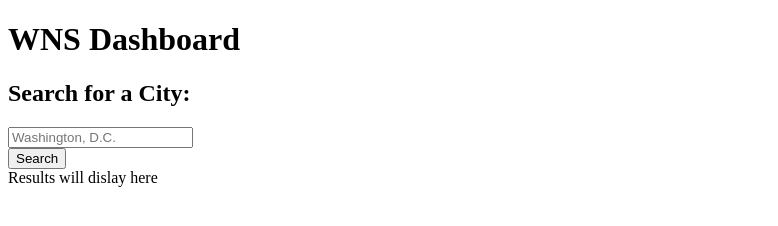
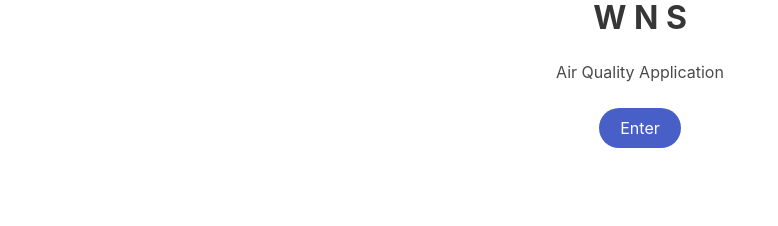
Before and after one commit to srahman9/group-six-front-end-project, a plain HTML site: page index.html in a window 1280 px wide. Shown: the whole page, without its empty margins (0-778 px from the left). Drawn offline with nearby package versions, Linux system fonts and the light colour scheme.

Commit message:
Update index.html

```diff
--- a/index.html
+++ b/index.html
@@ -1,30 +1,29 @@
 <!DOCTYPE html>
 <html lang="en">
+
 <head>
     <meta charset="UTF-8">
     <meta http-equiv="X-UA-Compatible" content="IE=edge">
     <meta name="viewport" content="width=device-width, initial-scale=1.0">
-    <link rel="stylesheet"
-    href="./assets/css/style.css" />
-    <title>WNS Dashboard</title>
+    <link rel="stylesheet" href="./assets/css/intro.css" />
+    <title>WNS intro</title>
+
+    <!-- Insert CSS framework  - Bulma -->
+    <link rel="stylesheet" href="https://cdn.jsdelivr.net/npm/bulma@0.9.3/css/bulma.min.css">
+    <link rel="stylesheet" href="https://cdnjs.cloudflare.com/ajax/libs/animate.css/4.1.1/animate.min.css" />
 </head>
+
 <body>
-    <header>
-        <h1 class='title'>WNS Dashboard</h1>
-    </header>
-    <main>
-        <div>
-            <form id='search-form'>
-                <div>
-                    <label><h2>Search for a City:</h2></label>
-                    <input name='city' id='city-input' type='text' class='' placeholder='Washington, D.C.'/>
-                </div>
-                <button type='submit' class=''>Search</button>
-            </form>
-            <div id='results' class=''>Results will dislay here</div>
+    <section>
+        <div class="has-text-centered">
+            <h1 class="title has-text-weight-bold animate__heartBeat">W N S</h1>
+            <p class="air-quality">Air Quality Application</p><br>
+
+            <a href="wns.html"><button class="button is-link is-rounded">Enter</button></a>
         </div>
-    </main>
+    </section>
 
-    <script src =./assets/js/script.js></script>
+    <script src=./assets/js/script.js></script>
 </body>
+
 </html>
```
